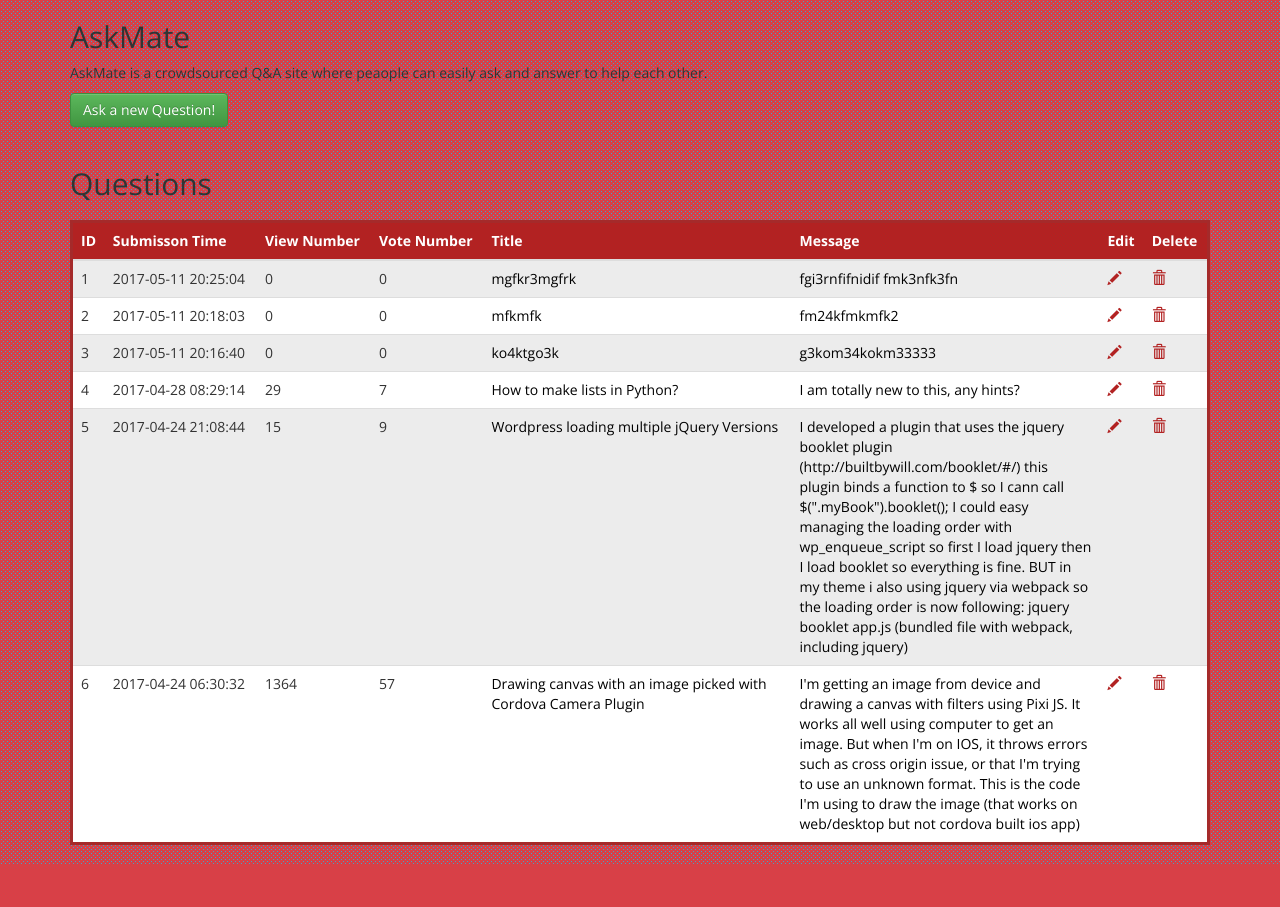
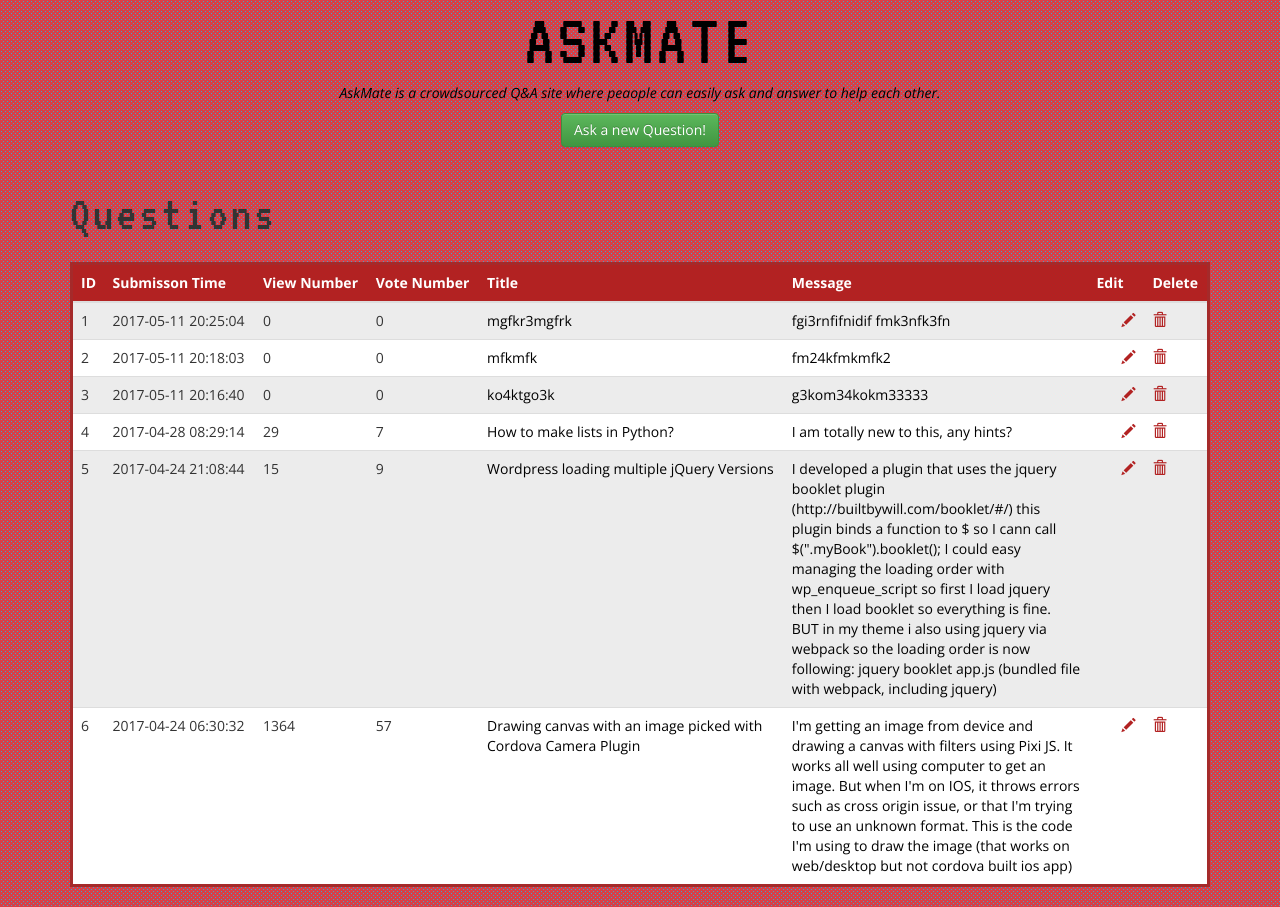
Before and after one commit to kotoszo/tapeta_askmate, a Flask app: page / in a window 1280 px wide. Before the commit the page ends 864 px from the top, so only its background shows below. Run offline with Flask 2, Linux system fonts and the light colour scheme; some libraries are stand-ins or nearby versions.

Commit message:
rebuild styleing after modified templates

```diff
--- a/static/css/style.css
+++ b/static/css/style.css
@@ -19,7 +19,7 @@
 body {
     font-family: 'Open Sans', sans-serif;
 }
-#body_index h1 {
+.askmate {
   color: #000;
   font-size: 75px;
   font-weight: 400;
@@ -33,10 +33,20 @@
   text-align: center;
 }
 
-#body_index p {
+#title-text-question {
+    font-family: 'VT323', monospace;
+    font-size: 50px !important;
+    letter-spacing: 3px !important;
+}
+
+.askmate-desc {
     text-align: center;
     font-style: italic;
     color: #000;
+}
+
+#create-question {
+    text-align: center;
 }
 
 .no-questions {
@@ -56,9 +66,32 @@
 /*-----------------------------------*\
 	1 - TABLE
 \*-----------------------------------*/
+.table-form {
+    width: 100%;
+    box-shadow: 3px 3px 3px;
+}
+.table-form td {
+    padding: 20px 15px;
+}
+table.table-form a {
+    float: right;
+}
+span.glyphicon.glyphicon-pencil {
+    padding-left: 25px;
+}
 table {
     background: #fff;
 }
+
+#questions-table tr:hover {
+    background-color: lightcoral;
+    transparent: 0.7;
+}
+
+#questions-table tr:hover td {
+    background-color: transparent; /* or #000 */
+}
+
 #questions-table {
     border: 3px solid brown;
     margin-top: 10px;
--- a/templates/index.html
+++ b/templates/index.html
@@ -1,19 +1,16 @@
-{% extends "base.html" %}
-
-{% block title %} - {% if question %} Edit {% else -%} Add new {% endif %} Record{% endblock %}
-
+{% extends "base.html" %} {% block title %} - {% if question %} Edit {% else -%} Add new {% endif %} Record{% endblock %}
 {% block content %}
 
-    <div class="container">
+<div id="body-index" class="container">
     <div class="row">
         <div class="col-md-12">
-                <h2>AskMate</h2>
-                <p>AskMate is a crowdsourced Q&#38;A site where peaople can easily ask and answer to help each other.</p>
+            <h1 class="askmate">AskMate</h1>
+            <p class="askmate-desc">AskMate is a crowdsourced Q&#38;A site where peaople can easily ask and answer to help each other.</p>
             <form id="create-question" action="/new-question" method="GET">
                 <a href="/new-question" id="create-question-button" class="btn btn-success">Ask a new Question!</a>
             </form>
             <br />
-                <h2>Questions</h2>
+            <h2 id="title-text-question">Questions</h2>
             {% if display %}
             <div class="table-responsive">
                 <table id="questions-table" class="table table-bordred table-striped table-responsive">
```
Also changed, not shown: templates/form.html (+12 -23 lines), templates/question.html (+11 -17 lines). Lines whose indentation alone changed are shown as unchanged.
